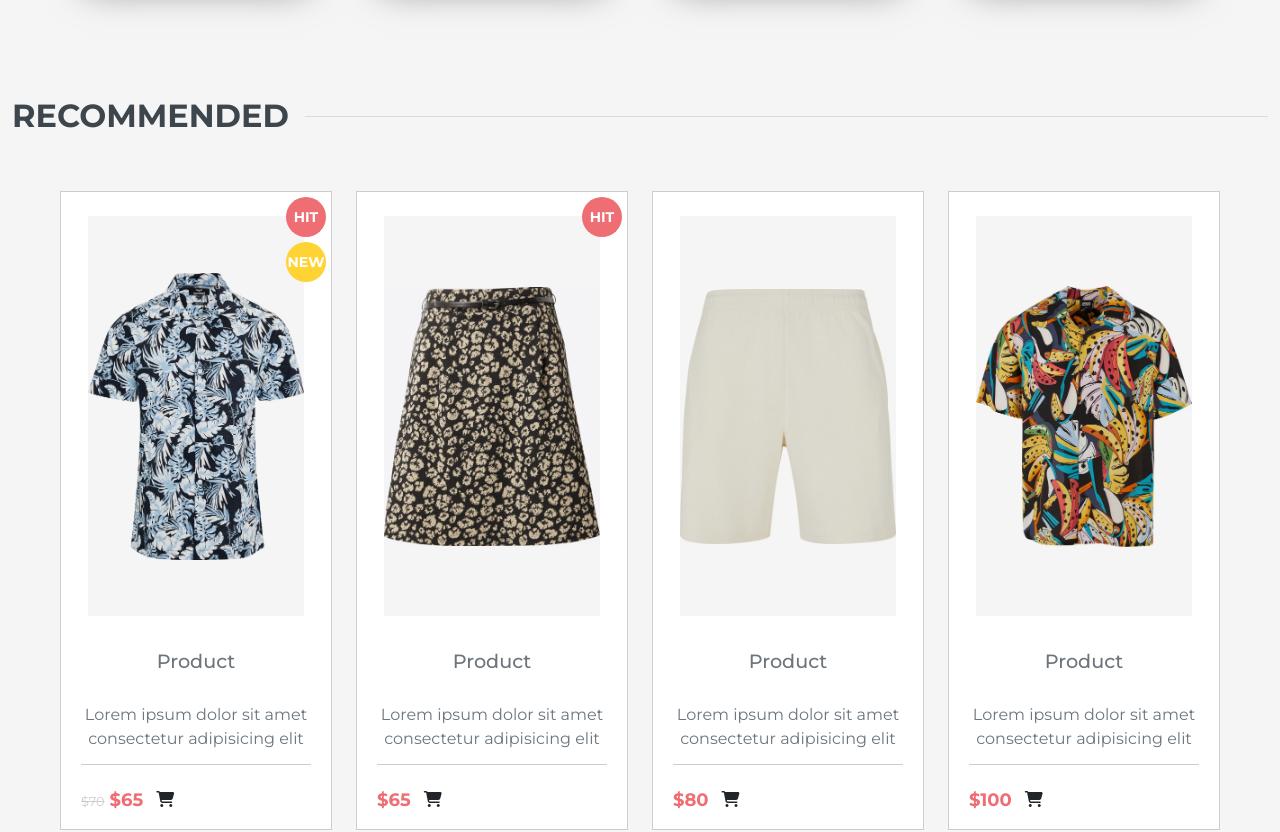
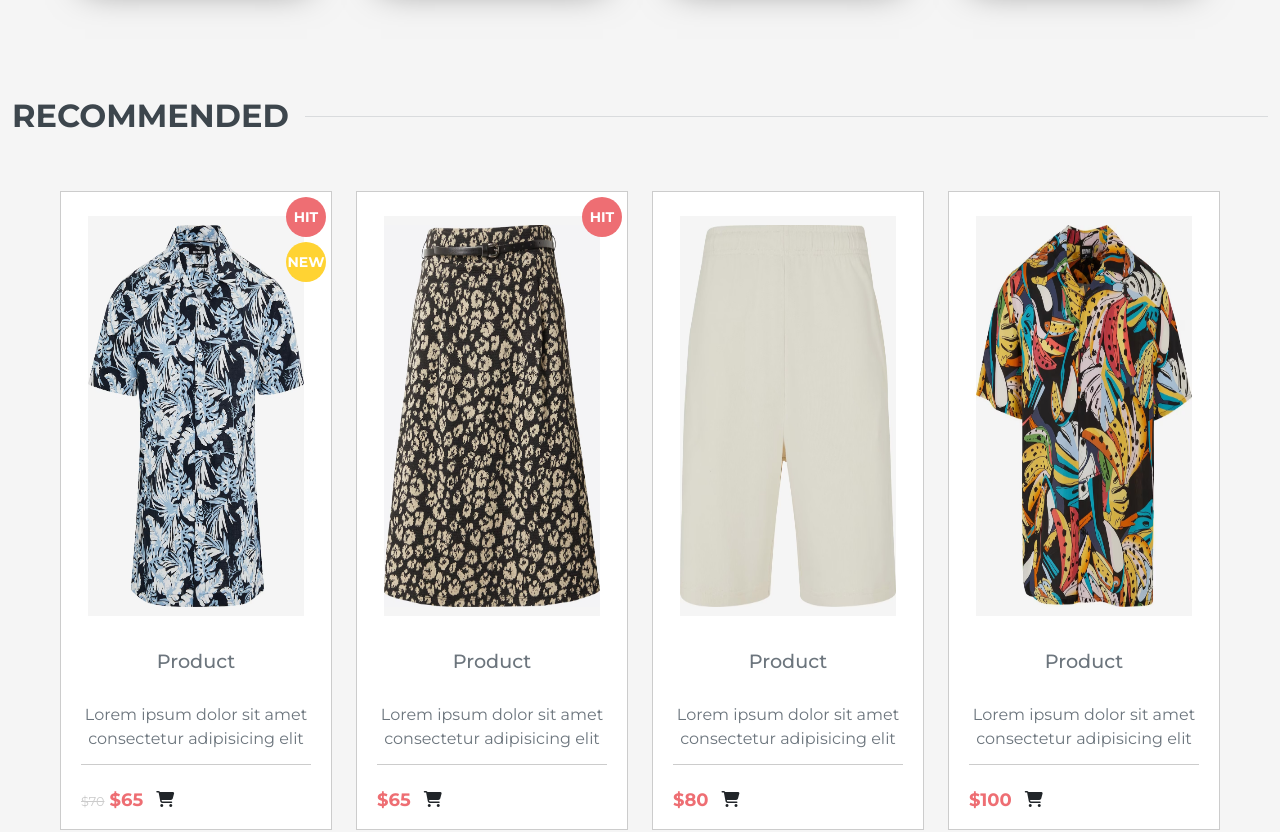
Before and after one commit to Beegood-b/online-shop, a plain HTML site: page index.html in a window 1280 px wide. Shown: the part 1104-1936 px from the top of the page. Drawn offline with nearby package versions, Linux system fonts and the light colour scheme.

Commit message:
update main.css

```diff
--- a/assets/css/main.css
+++ b/assets/css/main.css
@@ -574,7 +574,7 @@ section {
 }
 
 .product__thumb img {
-  width: 100%;
+  height: 382px;
 }
 
 .product__details {
```
